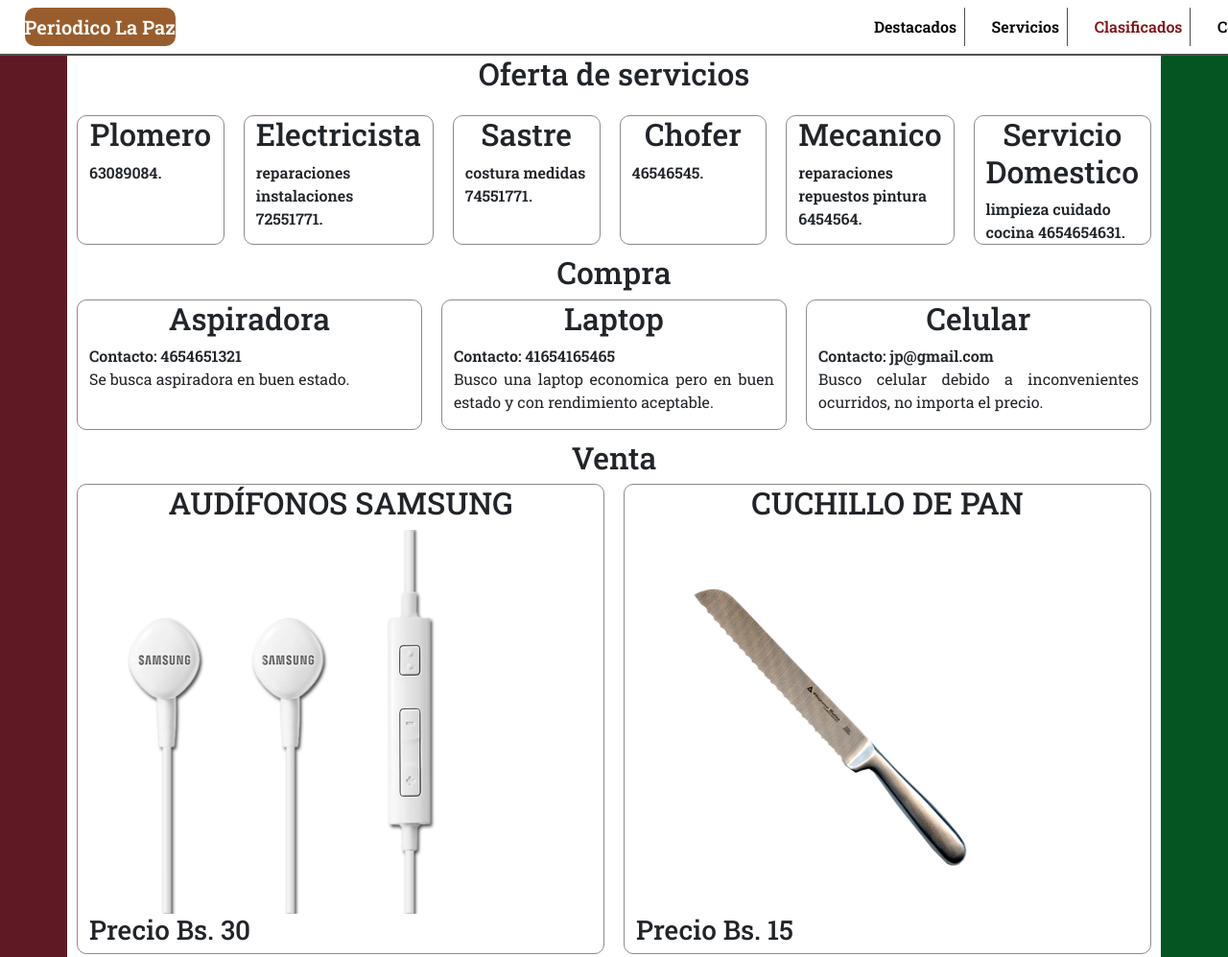
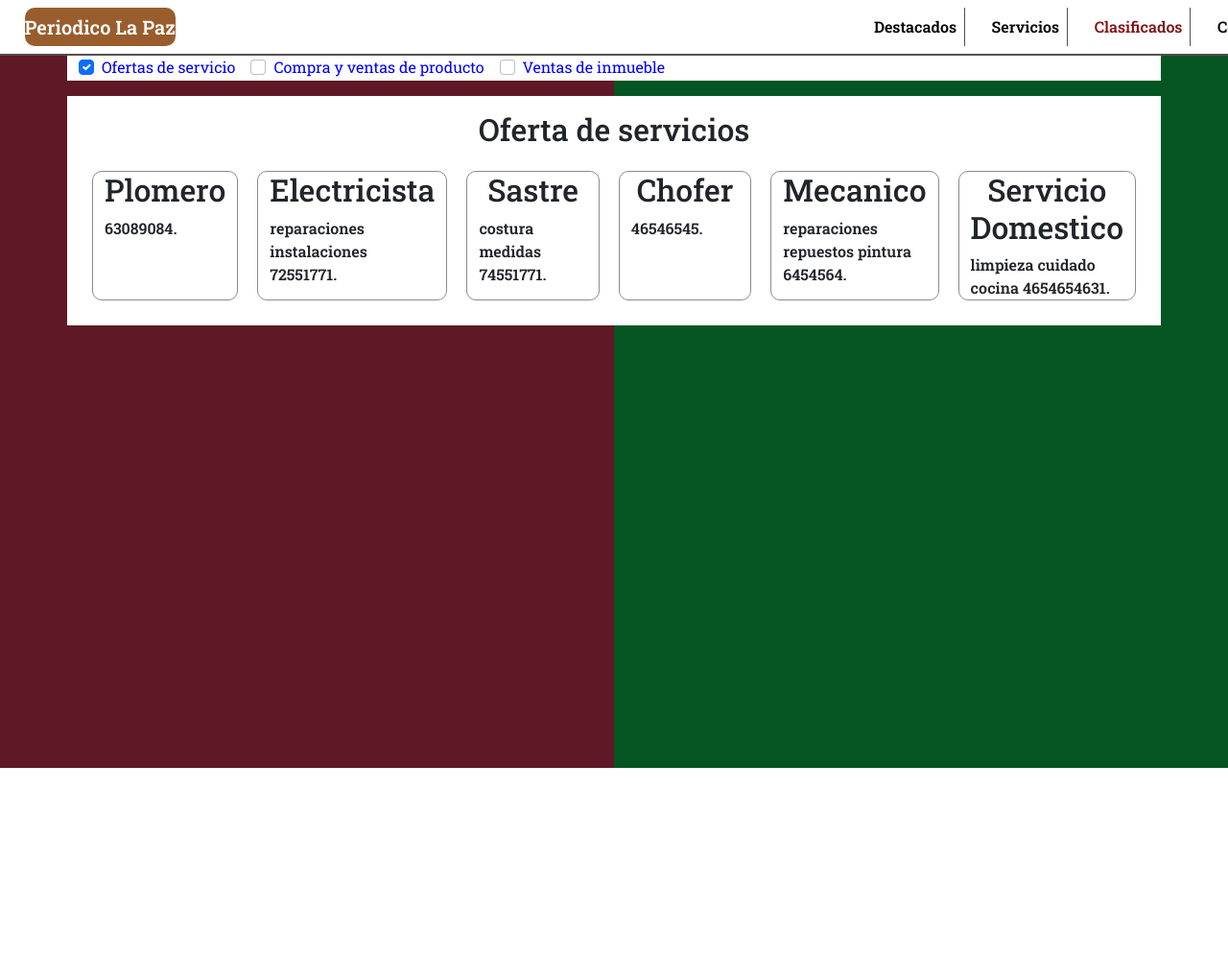
Before and after one commit to Ivan-A-ZabalaMontano/periodicotw, a plain HTML site: page clasificados.html in a window 1280 px wide. Shown: the top 997 px of the page at 96% size. After the commit the page ends 800 px from the top, so only its background shows below. Drawn offline with nearby package versions, Linux system fonts and the light colour scheme.

Commit message:
se incluye la parte del vue, la cual tiene como punto que se oculten/muestren los elementos en base a un checkbox

```diff
--- a/clasificados.html
+++ b/clasificados.html
@@ -50,7 +50,27 @@
                     </div>
                 </nav>
             </header>
+            <div class="container">
+              <div class="buttons" style="color:blue">
+                <div class="form-check form-check-inline">
+                  <input class="form-check-input" type="checkbox" id="inlineCheckbox1" value="option1" v-on:click="chanveVisibility1" checked>
+                  <label class="form-check-label" for="inlineCheckbox1">Ofertas de servicio</label>
+                </div>
+                <div class="form-check form-check-inline">
+                  <input class="form-check-input" type="checkbox" id="inlineCheckbox2" value="option2" v-on:click="chanveVisibility2">
+                  <label class="form-check-label" for="inlineCheckbox2">Compra y ventas de producto</label>
+                </div>
+                <div class="form-check form-check-inline">
+                  <input class="form-check-input" type="checkbox" id="inlineCheckbox3" value="option3" v-on:click="chanveVisibility3">
+                  <label class="form-check-label" for="inlineCheckbox3">Ventas de inmueble</label>
+                </div>
+              </div>
+            </div>
+
+
+
             <section class="container">
+              <div class="container p-3 my-3" v-if="mostrar1">
                 <div id="servicios">
                   <h2>Oferta de servicios</h2>
                   <div class="row mt-4">
@@ -80,6 +100,8 @@
                       </div>
                   </div>
               </div>
+             </div>
+             <div class="container p-3 my-3" v-if="mostrar2">
               <div id="Compra y venta de productos">
                 <h2>Compra</h2>
                 <div class="row">
@@ -118,6 +140,9 @@
                     </div>
                 </div>
             </div>
+
+            </div>
+            <div class="container p-3 my-3" v-if="mostrar3">
               <div id="inmuebles">
                 <h2>Venta de inmuebles</h2>
                 <div class="row">
@@ -164,7 +189,7 @@
                             246m2</dt>
                     </div>
                 </div>
-
+            </div>
             </div>
             </section>
         </div>
@@ -177,11 +202,22 @@
             nav2:'Servicios',
             nav3:'Clasificados',
             nav4:'Contactos',
+            mostrar1:true,
+            mostrar2:false,
+            mostrar3:false
           }
         },
         methods:
         {
-
+          chanveVisibility1: function (){
+                  this.mostrar1 =! this.mostrar1
+               },
+               chanveVisibility2: function (){
+                  this.mostrar2 =! this.mostrar2
+               },
+               chanveVisibility3: function (){
+                   this.mostrar3 =! this.mostrar3
+               }
         }
       }).mount('#app')
     </script>
```
Lines whose indentation alone changed are shown as unchanged.
